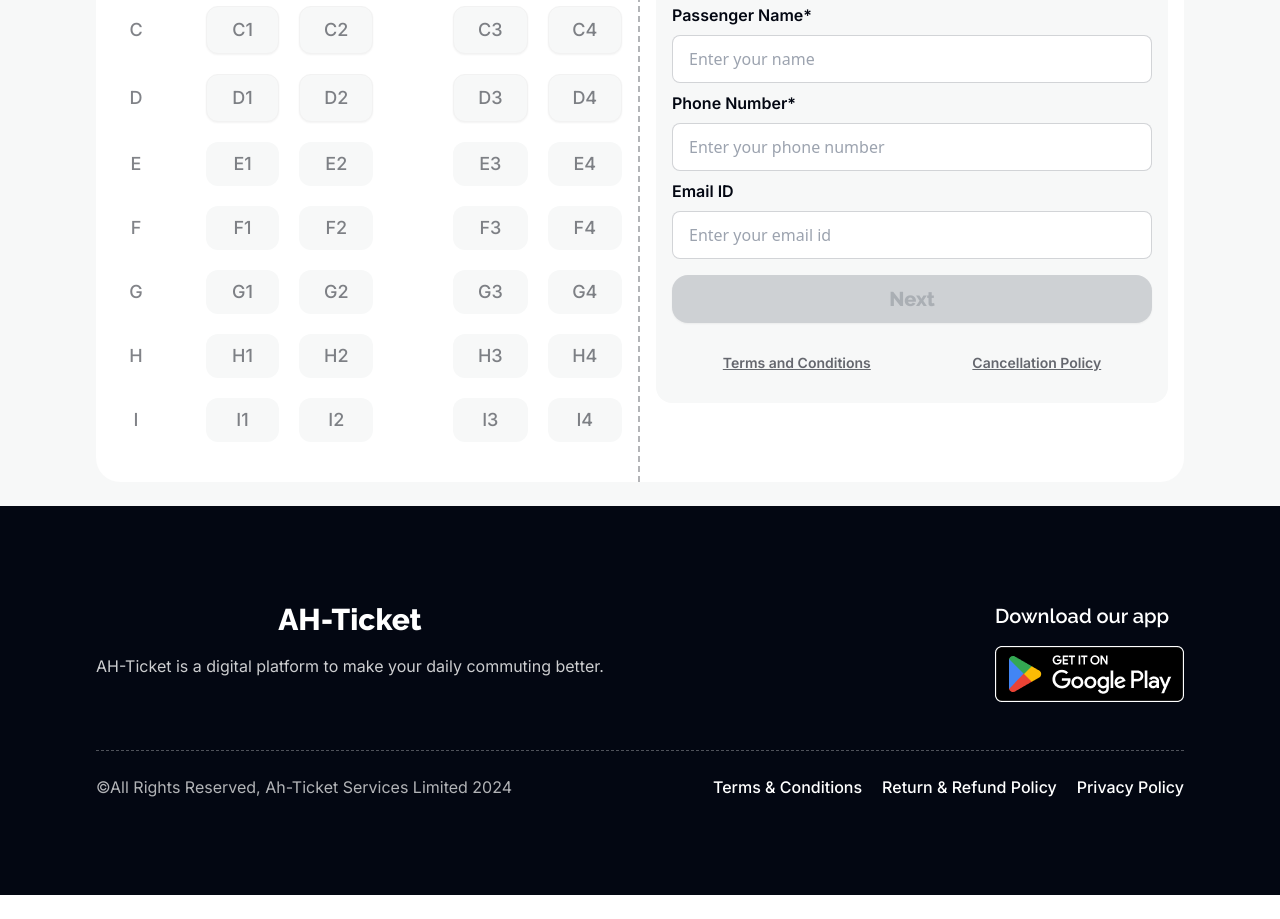
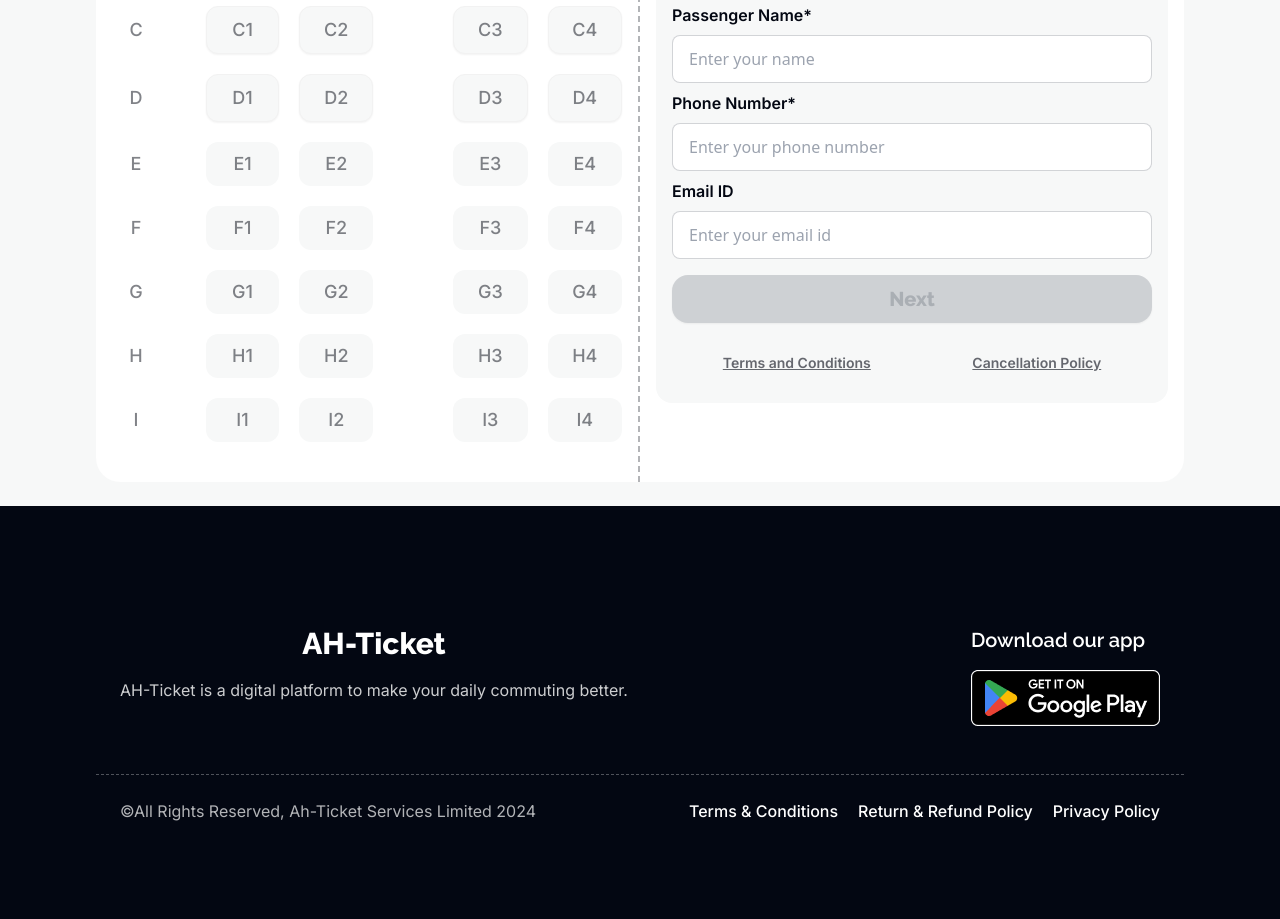
Before and after one commit to AdibHoque/PH-Assignment-5, a plain HTML site: page index.html in a window 1280 px wide. Shown: the part 2376-3295 px from the top of the page. Before the commit the page ends 3271 px from the top, so only its background shows below. Drawn offline with nearby package versions, Linux system fonts and the light colour scheme.

Commit message:
Minor Fixes

```diff
--- a/index.html
+++ b/index.html
@@ -985,18 +985,18 @@
     <footer class="bg-[#030712]">
       <div class="container mx-auto lg:px-24 px-12 py-24">
         <div class="flex justify-between items-center mb-12 max-sm:flex-col">
-          <div class="flex flex-col gap-4">
+          <div class="flex flex-col gap-4 mr-6">
             <h2
               class="text-3xl max-md:text-2xl max-sm:text-xl font-raleway text-white font-extrabold text-center"
             >
               AH-Ticket
             </h2>
-            <p class="text-[#FFFFFFCC] font-inter text-center mb-6">
+            <p class="text-[#FFFFFFCC] font-inter text-center mx-6">
               AH-Ticket is a digital platform to make your daily commuting
               better.
             </p>
           </div>
-          <div class="flex flex-col gap-4">
+          <div class="flex flex-col gap-4 mt-6 mx-6">
             <h5 class="text-xl font-raleway font-semibold text-white">
               Download our app
             </h5>
@@ -1006,11 +1006,11 @@
         <div
           class="flex justify-between max-sm:flex-col-reverse items-center border-t border-dashed border-[#FFFFFF4D]"
         >
-          <h5 class="font-inter text-[#FFFFFFB2] mt-6 text-center">
+          <h5 class="font-inter text-[#FFFFFFB2] mt-6 mx-6 text-center">
             &copy;All Rights Reserved, Ah-Ticket Services Limited 2024
           </h5>
           <div
-            class="flex flex-wrap max-sm:flex-col gap-5 mt-6 items-center justify-center"
+            class="flex flex-wrap max-sm:flex-col gap-5 mt-6 mx-6 items-center justify-center"
           >
             <p class="text-white font-medium font-inter">Terms & Conditions</p>
             <p class="text-white font-medium font-inter">
--- a/script.js
+++ b/script.js
@@ -89,6 +89,6 @@ numba.addEventListener("input", function () {
     next.removeAttribute("disabled")
   }
   else {
-    next.setAttribute("disabled")
+    next.setAttribute("disabled", true)
   }
 })
```
